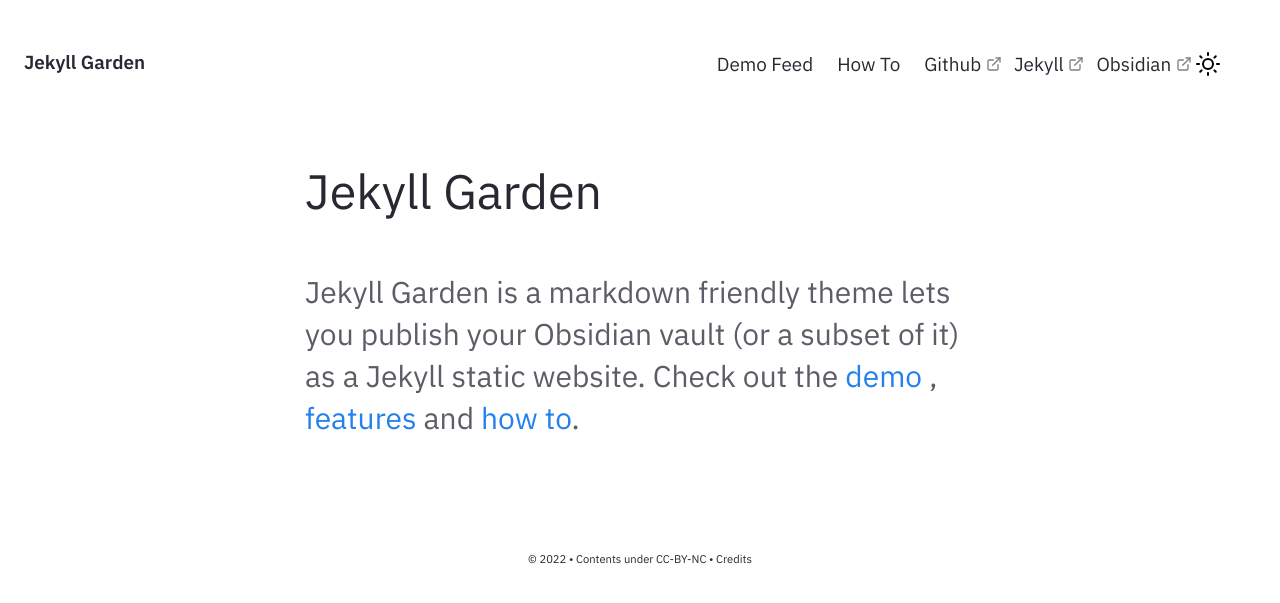
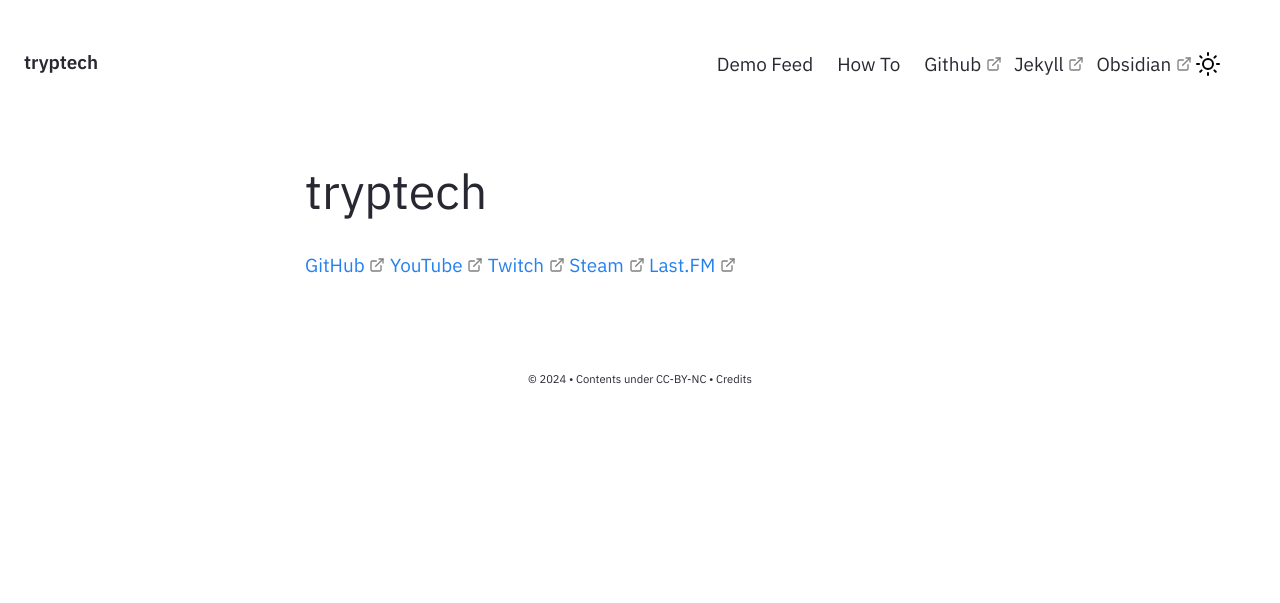
Before and after one commit to tryptech/tryptech.github.io, a Jekyll site: the page built from pages/index.md, in a window 1280 px wide. Shown: the top 603 px of the page. Built offline with Jekyll 4.4.1, drawn with Linux system fonts in a browser that asks for light colours.

Commit message:
no message

```diff
--- a/_config.yml
+++ b/_config.yml
@@ -19,7 +19,7 @@
 # in the templates via {{ site.myvariable }}.
 
 # URL is the base hostname with protocol for your site, eg http://example.com
-url: "" # the base hostname & protocol for your site, e.g. http://example.com
+url: "https://tryp.tech" # the base hostname & protocol for your site, e.g. http://example.com
 
 # If you want to install this jekyll in a subpath (eg /digitalgarden) set it here.
 # Else keep it Empty (DON'T PUT /; Keep it empty)
@@ -27,10 +27,10 @@ baseurl: ""
 
 # Website Header, Description, Footer year and text.
 # If you are deleting this, make sure you remove it from HTML files too
-heading: Jekyll Garden # Change this
-content: Obsidian ready Jekyll Theme
+heading: tryptech # Change this
+content: tryptech
 copyright:
-  year: © 2022
+  year: © 2024
   msg: Contents under CC-BY-NC
 
 # Set title and content for private & broken link tooltop
--- a/_includes/Homepage.html
+++ b/_includes/Homepage.html
@@ -1,7 +1,9 @@
 <div class="home-intro">
     <div class="jumbo">{{site.heading}} </div>
-    <div class="home-sub-text"> <h3>
-        Jekyll Garden is a markdown friendly theme lets you publish your Obsidian vault (or a subset of it) as a Jekyll static website.
-        Check out the <a href="{{'/notes' | relative_url}}"> demo </a>, <a href="{{'/post/features' | relative_url}}"> features </a> and <a href="{{'/post/how-to' | relative_url}}"> how to</a>.
-        </h3>
+    <div class="home-sub-text">
+        <a href="https://github.com/tryptech" target="_blank">GitHub</a>
+        <a href="https://youtube.com/@tryptech" target="_blank">YouTube</a>
+        <a href="https://twitch.tv/tryptech" target="_blank">Twitch</a>
+        <a href="https://steamcommunity.com/id/tryptech/" target="_blank">Steam</a>
+        <a href="https://www.last.fm/user/tryptech" target="_blank">Last.FM</a>
 </div> </div>
--- a/_includes/Nav.html
+++ b/_includes/Nav.html
@@ -31,7 +31,7 @@
 
 <nav class="navbar is-transparent" role="navigation" aria-label="main navigation">
     <div class="navbar-brand">
-      <a class="navbar-item" style="padding-left: 0;"; href="{{ site.baseurl }}/index.html">
+      <a class="navbar-item" style="padding-left: 0;"; href="{{ site.baseurl }}/">
           <h6> {{site.heading}}</h6></a>
           <script src="{{ site.baseurl }}/assets/js/modeswitcher.js"></script>
           <script src="{{ site.baseurl }}/assets/js/Hamburger.js"></script>
--- a/pages/index.md
+++ b/pages/index.md
@@ -1,8 +1,5 @@
 ---
-# Feel free to add content and custom Front Matter to this file.
-# To modify the layout, see https://jekyllrb.com/docs/themes/#overriding-theme-defaults
-
 layout: Post
 permalink: /
-title: Jekyll Garden
+title: tryptech
 ---
```
Also changed, not shown: _notes/Public/Markdown Rendered.md (+2 -2 lines), .obsidian/app.json (added), .obsidian/appearance.json (added), .obsidian/core-plugins-migration.json (added), .obsidian/core-plugins.json (added), .obsidian/graph.json (added), .obsidian/hotkeys.json (added), .obsidian/workspace.json (added), Gemfile.lock, pages/posts.md (line endings or trailing spaces).
